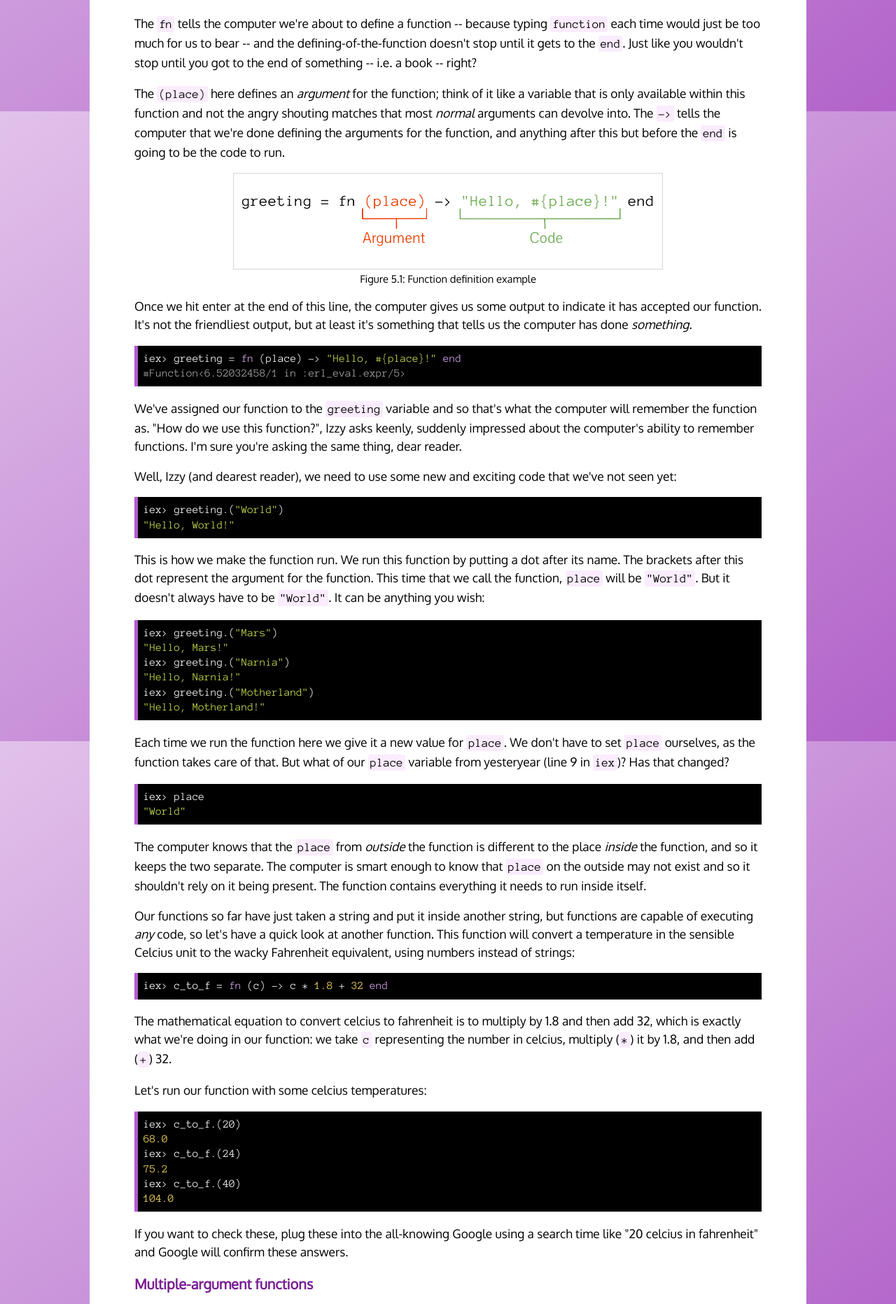
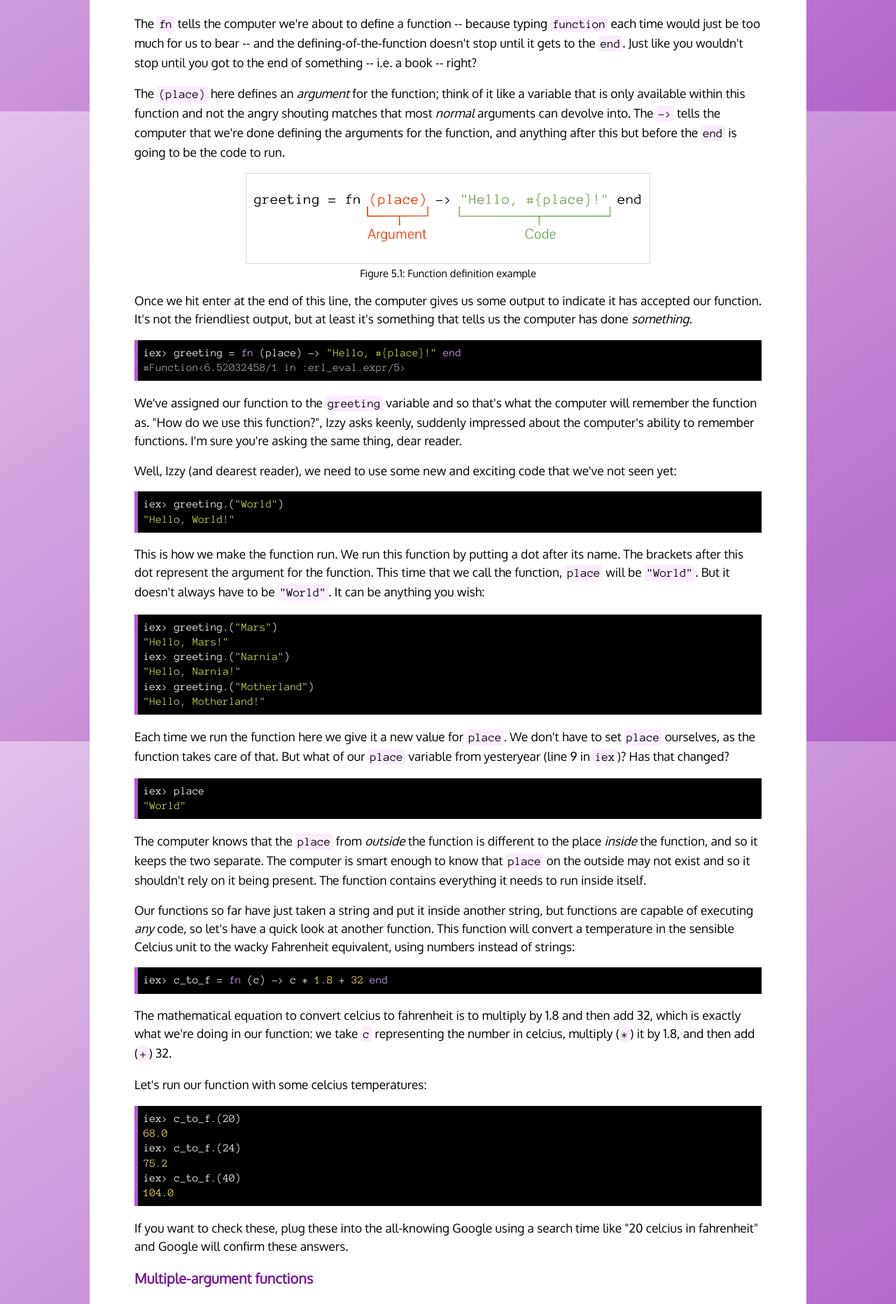
Before and after one commit to radar/joyofelixir, a Jekyll site: the page built from 5-funky-functions/index.html, in a window 1280 px wide. Shown: the part 741-2604 px from the top of the page at 70% size. Built offline with Jekyll 4.4.1, drawn with Linux system fonts in a browser that asks for light colours.

Commit message:
images can be a max of 45vw wide

```diff
--- a/_sass/joy_of_elixir.scss
+++ b/_sass/joy_of_elixir.scss
@@ -107,6 +107,7 @@ article {
     text-align: center;
 
     img {
+      max-width: 45vw;
       border: 1px solid #D7D7D7;
     }
 
```
